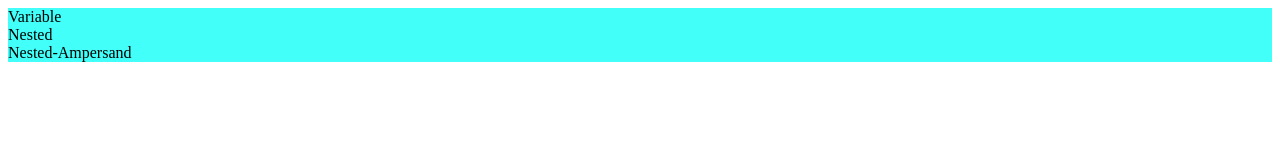
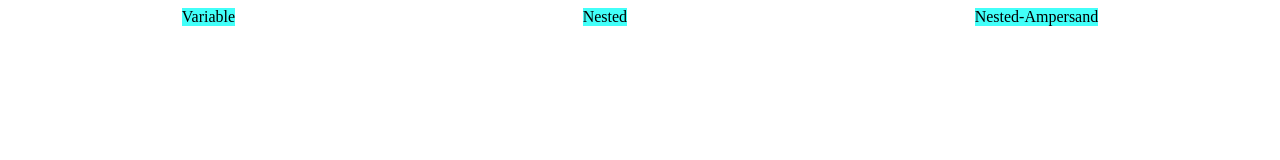
Before and after one commit to mouseless/learn-css, a website: page sass/index.html in a window 1280 px wide. Drawn offline with nearby package versions, Linux system fonts and the light colour scheme; files that its build step writes are made by us from their sources.

Commit message:
add style for demo div & import operators style

```diff
--- a/sass/style.scss
+++ b/sass/style.scss
@@ -1,3 +1,11 @@
 @import 'nested-ampersand';
 @import 'nested';
 @import 'variable';
+@import 'operators';
+
+.demo {
+    display: flex;
+    flex-direction: row;
+    justify-content: space-around;
+    align-items: center;
+}
```
